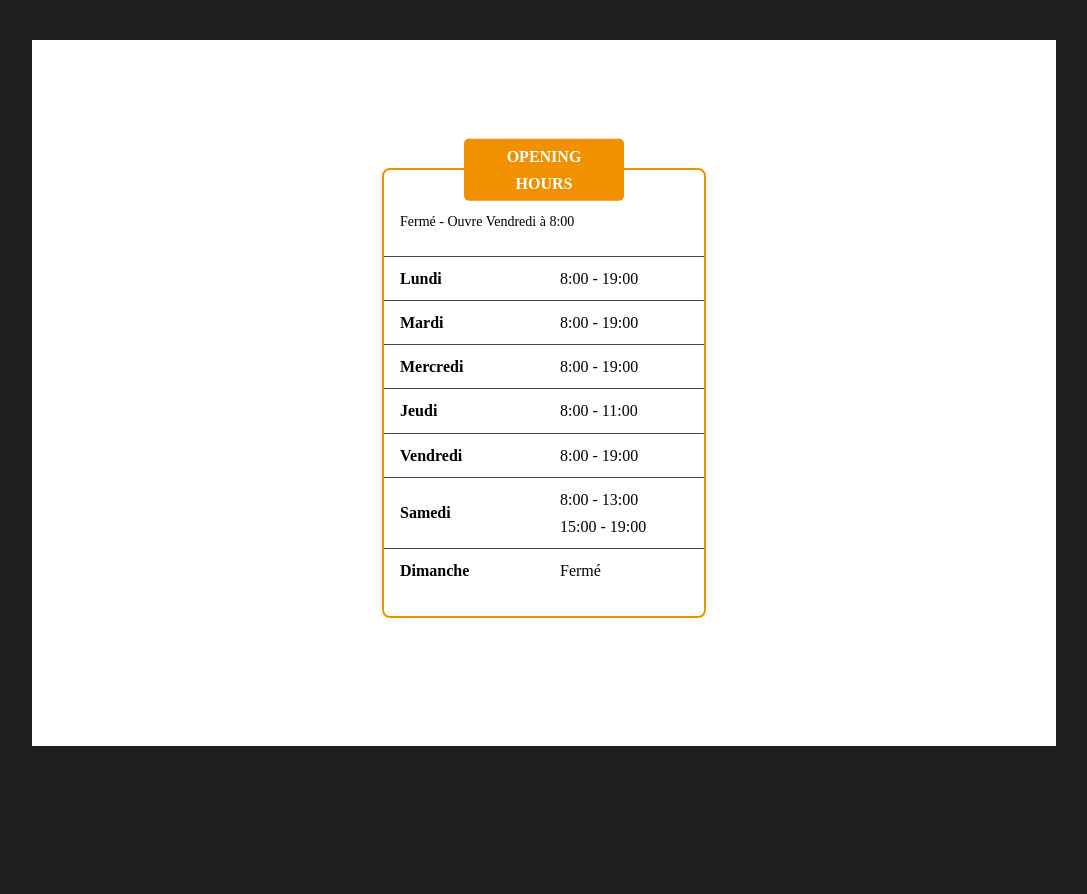
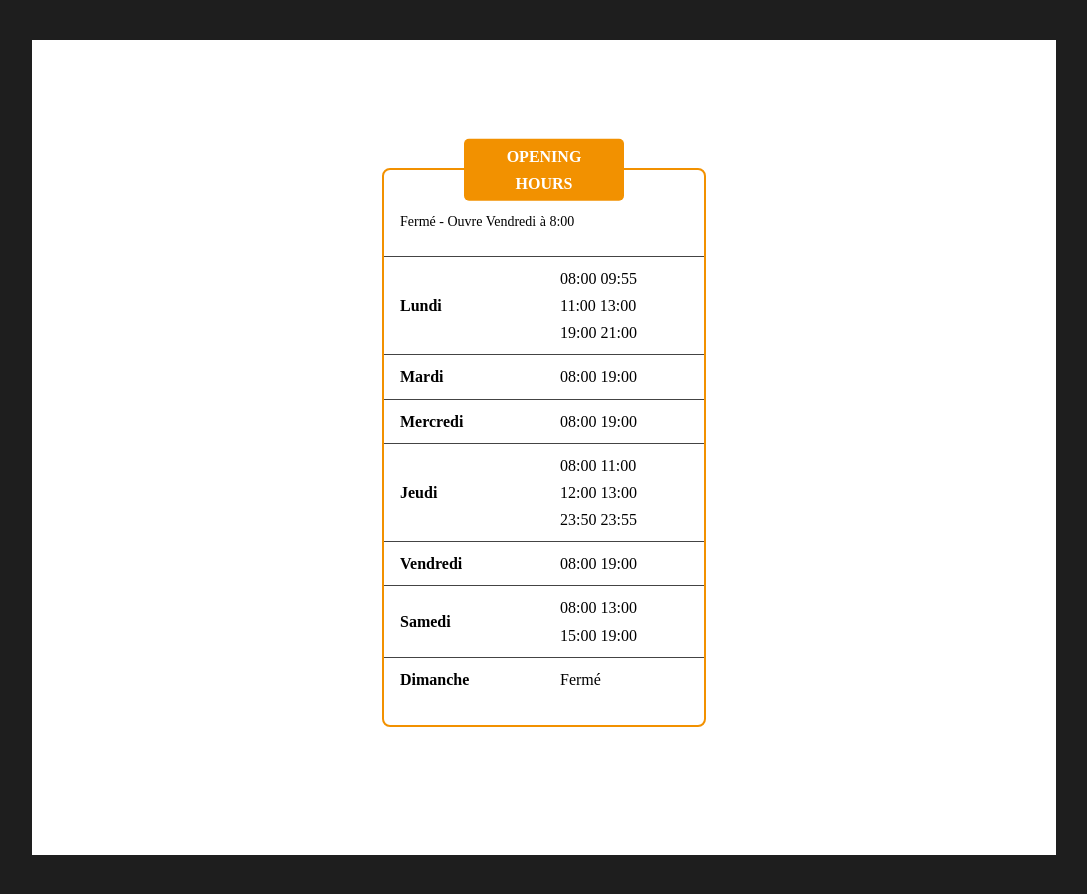
Before and after one commit to lataupe78/timetable-js, a plain HTML site: page index.html in a window 1280 px wide. Shown: the whole page, without its empty margins (96-1183 px from the left). Before the commit the page ends 800 px from the top, so only its background shows below. Drawn offline with Linux system fonts and the light colour scheme.

Commit message:
refactoring - added HourRange class and better sort days

```diff
--- a/index.html
+++ b/index.html
@@ -73,6 +73,78 @@
   </div>
 
   <script defer src="./js/timetable.js"></script>
+  <script>
+
+    const timetable_status = document.querySelector("#timetable_status");
+    const timetable_table = document.querySelector("#timetable_table");
+
+
+    // JSON Object, could be provided from an API
+    const days = [
+      {
+        dayWeek: 1,
+        label: "Lundi",
+        hours: [
+          { start: "11:00", end: "13:00" },
+          { start: "8:00", end: "9:55" },
+          { start: "19:00", end: "21:00" }
+        ]
+      },
+
+      {
+        dayWeek: 2,
+        label: "Mardi",
+        hours: [{ start: "8:00", end: "19:00" }]
+      },
+      {
+        dayWeek: 3,
+        label: "Mercredi",
+        hours: [{ start: "8:00", end: "19:00" }]
+      },
+
+      {
+        dayWeek: 4,
+        label: "Jeudi",
+        hours: [
+          { start: "12:00", end: "13:00" },
+          { start: "8:00", end: "11:00" },
+          { start: "23:50", end: "23:55" }
+        ]
+      },
+      {
+        dayWeek: 5,
+        label: "Vendredi",
+        hours: [{ start: "8:00", end: "19:00" }]
+      },
+
+      {
+        dayWeek: 6,
+        label: "Samedi",
+        hours: [
+          { start: "8:00", end: "13:00" },
+          { start: "15:00", end: "19:00" }
+        ]
+      },
+
+      {
+        dayWeek: 0,
+        label: "Dimanche",
+        hours: []
+      }
+    ];
+
+
+    document.addEventListener('DOMContentLoaded', () => {
+
+      const opening = new TimeTable({
+        tableEl: timetable_table,
+        statusEl: timetable_status,
+        days: days
+      });
+
+    });
+
+  </script>
 </body>
 
 </html>
--- a/js/timetable.js
+++ b/js/timetable.js
@@ -13,9 +13,46 @@
  * - as it uses a lot of ECMASCript 2015 (ES6) features ( class, findIndex, forEach... ), transpile the code for older versions of JS
 */
 
+class HourRange {
+
+  constructor (range, dayWeek = null) {
+    this.isValid = true
+    this.start = this.setTimeParts(range?.start)
+    this.end = this.setTimeParts(range?.end)
+    this.timeInMinutes = 0
+  }
+
+  setTimeParts(timeLabel = "12:00") {
+    console.log({ timeLabel: timeLabel })
+    try {
+    let date = new Date()
+
+    let parts = timeLabel.split(":");
+    let hours = parseInt(parts[0], 10);
+    let minutes = parseInt(parts[1], 10);
+
+    date.setHours(hours, minutes, 0);
+
+    let timeInMinutes = hours * 60 + minutes
+
+    if (timeLabel.length < 5) {
+      timeLabel = '0' + timeLabel
+    }
+
+    return {
+      time: timeInMinutes,
+      hours: hours,
+      minutes: minutes,
+      label: timeLabel
+    };
+    } catch {
+      this.isValid = false
+    }
+  }
+
+}
 
 class TimeTable {
-
 
   /**
    * @constructor
@@ -26,15 +63,16 @@ class TimeTable {
   constructor (params) {
 
     this.days = params?.days;
-    this.tableEl = params?.tableEl;
-    this.statusEl = params?.statusEl;
-
     if (this.days == undefined || this.days.length == 0) {
       throw new Error("days is not defined.");
     }
+
+    this.tableEl = params?.tableEl;
     if (this.tableEl == null) {
       throw new Error("HTMLElement for table is not defined.");
     }
+
+    this.statusEl = params?.statusEl;
     if (this.statusEl == null) {
       throw new Error("HTMLElement for status is not defined.");
     }
@@ -44,7 +82,9 @@ class TimeTable {
     this.currentHours = null;
     this.hoursRange = new Array();
 
-    this.initHours();
+    this.daysDisplay = new Array();
+
+    this.buildHoursRange();
     this.displayDays();
     this.setStatus();
   }
@@ -57,7 +97,7 @@ class TimeTable {
   displayDays() {
     let html = "<tbody>";
 
-    this.days.forEach((d) => {
+    this.daysDisplay.forEach((d) => {
       console.log(d.label);
       html += `<tr class="timetable__day">
           <td class="timetable__day__label">${d.label}</td>`;
@@ -65,8 +105,8 @@ class TimeTable {
       if (d?.hours && d.hours.length >= 1) {
         d.hours.forEach((h) => {
           html += `<span>
-            <time datetime="${h?.start}">${h?.start}</time>
-            <time datetime="${h?.end}">${h?.end}</time>
+            <time datetime="${h?.start?.label }">${h?.start?.label}</time>
+            <time datetime="${h?.end?.label }">${h?.end?.label}</time>
            </span>`;
         });
       } else {
@@ -81,25 +121,62 @@ class TimeTable {
     this.tableEl.innerHTML = html;
   }
   /**
-   * create a hours range from all hours existing in days
+   * buld a hours range from all hours existing in days
    * for finding the next hour opening easily
    */
-  initHours() {
-    //
+  buildHoursRange() {
+
+    // orderDays by dayWeek so sunday is the last day
+    let orderDays = [6, 0, 1, 2, 3, 4, 5]
+    this.days = this.days.sort((a, b) => (orderDays[a?.dayWeek] > orderDays[b?.dayWeek])
+      ? 1 : ((orderDays[b?.dayWeek] > orderDays[a?.dayWeek]) ? -1 : 0))
+
     this.days.forEach((d) => {
-      d?.hours?.forEach((h) => {
-        // console.log(h);
+
+      let hoursRange = []
+
+      // sanitize hours format so '8:00' outputs as '08:00'
+      d?.hours.map(h => {
+        let hourRange = new HourRange(h)
+        console.log({ hourRange: hourRange })
+        if (hourRange.isValid) {
+          hoursRange.push(hourRange)
+          return  hourRange
+        }
+      })
+
+      // console.log({ hoursRangeCreated: hoursRange })
+
+      // sort hours asc
+      hoursRange.sort((a, b) =>
+        (a?.start.time > b?.start.time) ? 1
+          : ((b?.start.time > a?.start.time) ? -1
+            : 0))
+
+      console.log({ hoursRangeSorted: hoursRange })
+
+      hoursRange?.forEach((h) => {
+
         this.hoursRange.push({
           dayWeek: d?.dayWeek,
           label: d?.label,
           hours: h
         });
       });
+
+      this.daysDisplay.push({
+        label: d.label,
+        dayWeek: d.dayWeek,
+        hours: hoursRange
+      })
+      // console.log({ hours: hours })
     });
 
+    debugger
 
 
     console.log({ hoursRange: this.hoursRange });
+    console.log({ days: this.days });
   }
 
   /**
@@ -117,17 +194,17 @@ class TimeTable {
       currentHour: this.hoursRange[hourRangeIndex]
     });
     if (isOpen) {
-      message += ` - Ferme à ${this.hoursRange[hourRangeIndex].hours.end} `;
+      message += ` - Ferme à ${this.hoursRange[hourRangeIndex].hours?.end?.label} `;
     } else {
 
-      // hourRangeIndex = (hourRangeIndex + 1) % this.hoursRange.length;
+      hourRangeIndex = (hourRangeIndex + 1) % this.hoursRange.length;
 
       for (let i = hourRangeIndex; i < this.hoursRange.length; i++) {
 
         let hours = this.hoursRange[i];
 
         if (hours?.hours?.start) {
-          message += ` - Ouvre ${hours?.label} à ${hours?.hours.start}`;
+          message += ` - Ouvre ${hours?.label} à ${hours?.hours?.start?.label}`;
           break;
         }
       }
@@ -176,9 +253,9 @@ class TimeTable {
       startTime = null,
       endTime = null;
 
-    let currentDayIndex = this.days.findIndex((d) => d.dayWeek == dayWeek);
+    let currentDayIndex = this.daysDisplay.findIndex((d) => d.dayWeek == dayWeek);
 
-    this.currentDay = this.days[currentDayIndex];
+    this.currentDay = this.daysDisplay[currentDayIndex];
 
     for (let i = 0; i < this.currentDay?.hours?.length; i++) {
       this.currentHours = this.currentDay?.hours[i];
@@ -238,31 +315,6 @@ class TimeTable {
 //   },
 
 //   {
-//     dayWeek: 2,
-//     label: "Mardi",
-//     hours: [{ start: "8:00", end: "19:00" }]
-//   },
-//   {
-//     dayWeek: 3,
-//     label: "Mercredi",
-//     hours: [{ start: "8:00", end: "19:00" }]
-//   },
-
-//   {
-//     dayWeek: 4,
-//     label: "Jeudi",
-//     hours: [
-//       { start: "8:00", end: "23:00" },
-//       { start: "23:50", end: "23:55" }
-//     ]
-//   },
-//   {
-//     dayWeek: 5,
-//     label: "Vendredi",
-//     hours: [{ start: "8:00", end: "19:00" }]
-//   },
-
-//   {
 //     dayWeek: 6,
 //     label: "Samedi",
 //     hours: [
@@ -278,7 +330,8 @@ class TimeTable {
 //   }
 // ];
 
-// const opening = new TimeTable({
+
+//  new TimeTable({
 //   tableEl: timetable_table,
 //   statusEl: timetable_status,
 //   days: days
```
